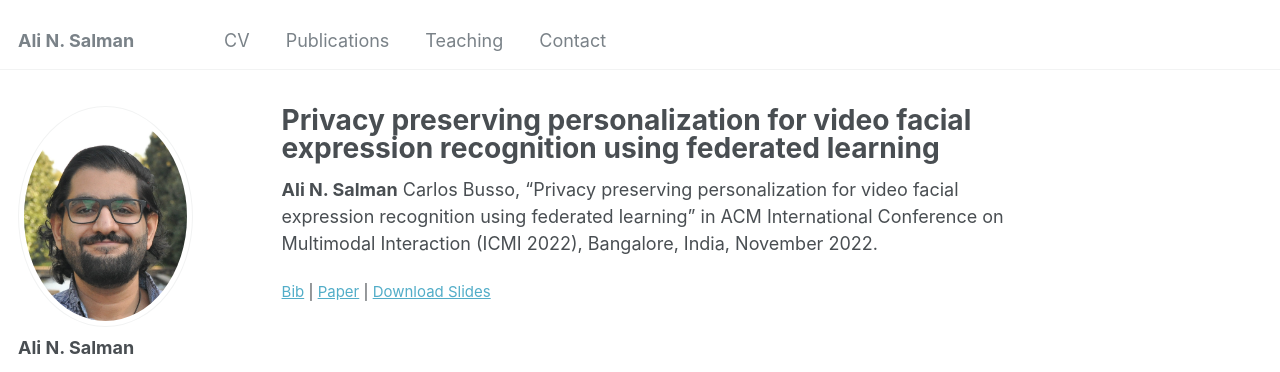
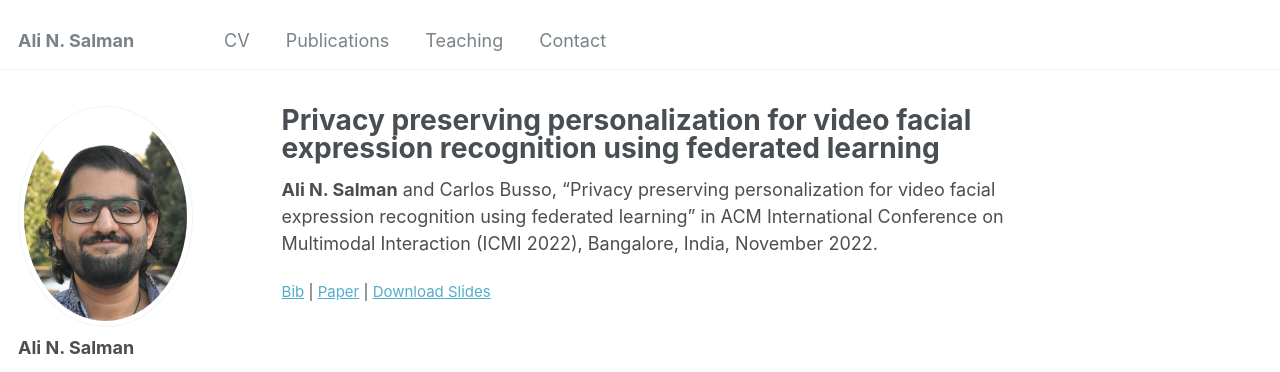
Before and after one commit to 3loi/3loi, a Jekyll site: the page built from _publications/Salman_2022.md, in a window 1280 px wide and 1005 px high. Shown: the top 372 px of the window. Built offline with Jekyll 4.4.1, drawn with Linux system fonts in a browser that asks for light colours; some web fonts are replaced.

Commit message:
Update Salman_2022.md

```diff
--- a/_publications/Salman_2022.md
+++ b/_publications/Salman_2022.md
@@ -8,4 +8,4 @@ paperurl: 'https://ecs.utdallas.edu/research/researchlabs/msp-lab/publications/S
 citation: 'https://ecs.utdallas.edu/research/researchlabs/msp-lab/publications/Salman_2022.bib'
 ---
 
-<strong>Ali N. Salman</strong> Carlos Busso, "Privacy preserving personalization for video facial expression recognition using federated learning” in ACM International Conference on Multimodal Interaction (ICMI 2022), Bangalore, India, November 2022.
+<strong>Ali N. Salman</strong> and Carlos Busso, "Privacy preserving personalization for video facial expression recognition using federated learning” in ACM International Conference on Multimodal Interaction (ICMI 2022), Bangalore, India, November 2022.
```
